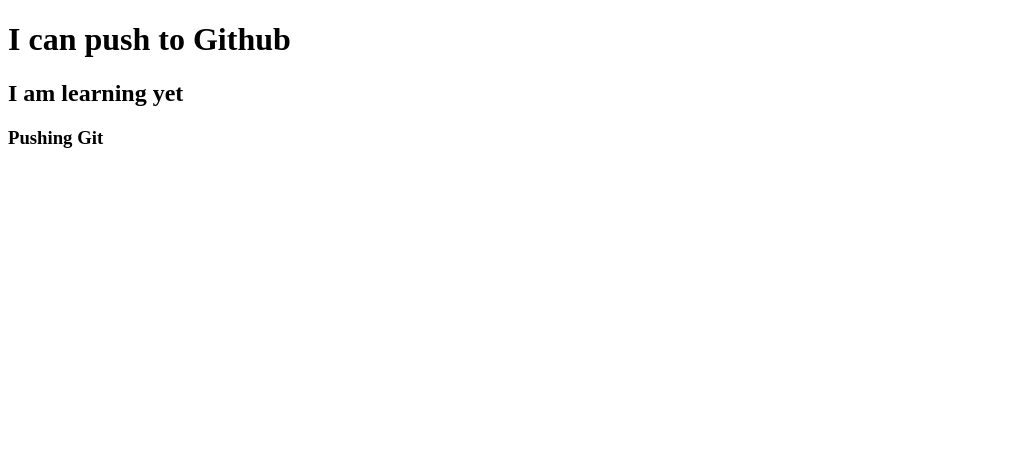
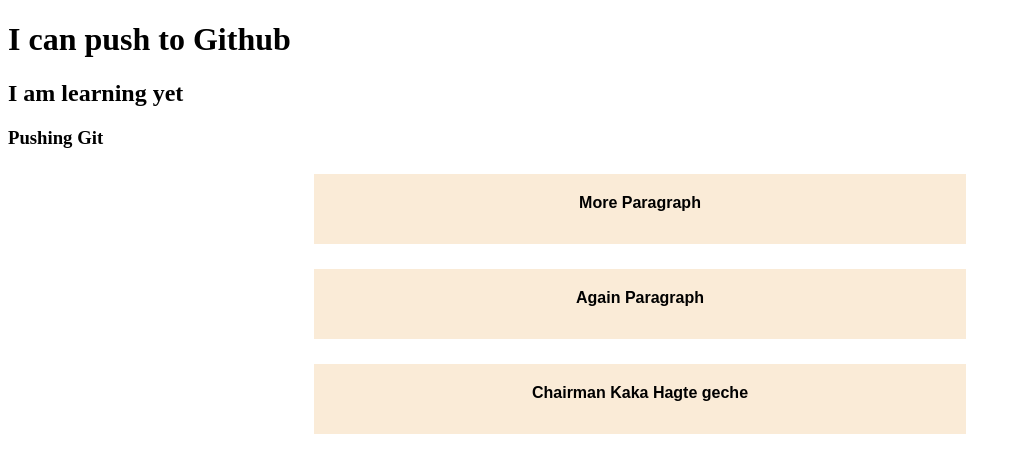
Before and after one commit to asmtanjil/-my-second-repo, a plain HTML site: page index.html in a window 1280 px wide. Shown: the whole page, without its empty margins (0-1020 px from the left). Drawn offline with Linux system fonts and the light colour scheme.

Commit message:
css added

```diff
--- a/index.html
+++ b/index.html
@@ -5,10 +5,14 @@
   <meta http-equiv="X-UA-Compatible" content="IE=edge">
   <meta name="viewport" content="width=device-width, initial-scale=1.0">
   <title>My Second Github Repo</title>
+  <link rel="stylesheet" href="style.css">
 </head>
 <body>
 <h1>I can push to Github</h1>
 <h2>I am learning yet</h2>
 <h3>Pushing Git</h3>
+<p class="pan">More Paragraph</p>
+<p class="pan">Again Paragraph</p>
+<p class="pan">Chairman Kaka Hagte geche</p>
 </body>
 </html>
--- /dev/null
+++ b/style.css
@@ -0,0 +1,12 @@
+.pan{
+  color: black;
+  background-color:antiquewhite ;
+  padding: 10px;
+  padding-top: 20px;
+  margin: 25px auto;
+  height: 40px;
+  width: 50%;
+  text-align: center;
+  font-weight: 700;
+  font-family: Arial, Helvetica, sans-serif;
+}
```
